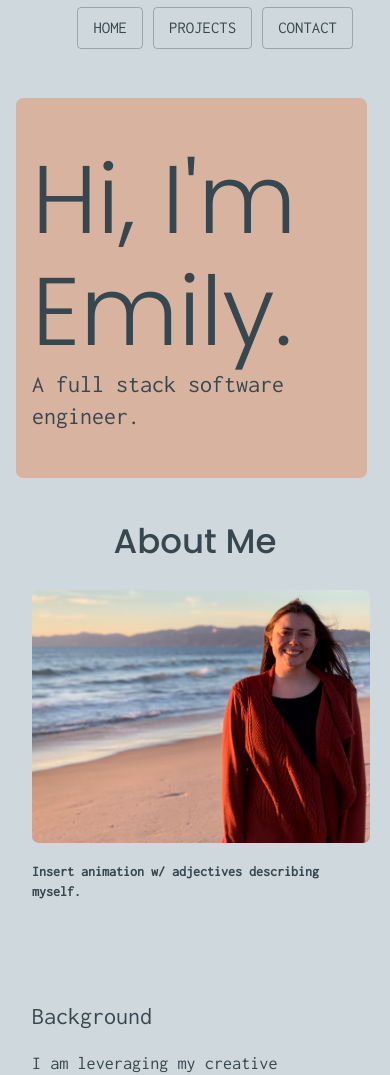
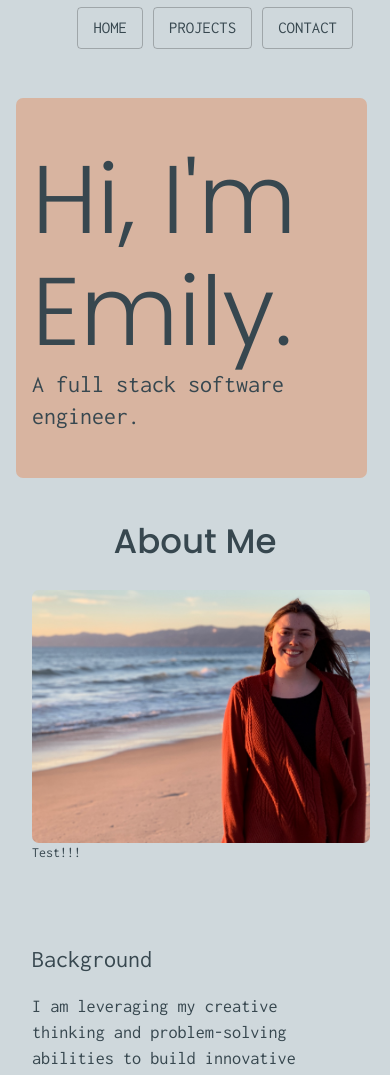
Before and after one commit to emblair96/emblair96.github.io, a React (Create React App) app: page / in a window 390 px wide. Shown: the top 1075 px of the page. Built offline with nearby package versions, Linux system fonts and the light colour scheme.

Commit message:
Update responsiveness

```diff
--- a/src/components/AboutMe.js
+++ b/src/components/AboutMe.js
@@ -1,6 +1,7 @@
 import React from 'react'
 import { Grid, Container } from '@material-ui/core';
-import AboutMeSnippet from './AboutMeSnippet'
+import AboutMeSnippet from './AboutMeSnippet';
+import Animation from './Animation';
 import '../App.css';
 import Icon from '@material-ui/core/Icon';
 
@@ -20,7 +21,7 @@ export default function AboutMe({ theme }) {
       >
         <Grid item xs={12} lg={5} >
           <img className="profile-photo" alt="Emily Blair on beach" src={emilyPhoto}/>
-          <h4>Insert animation w/ adjectives describing myself.</h4>
+          <Animation />
         </Grid>
 
         <Grid item xs={12} lg={7}>
--- /dev/null
+++ b/src/components/Animation.js
@@ -0,0 +1,14 @@
+import anime from 'animejs/lib/anime.es.js';
+
+export default function Animation() {
+  const animation = anime({
+    targets: '.test',
+    translateX: 250,
+    rotate: '1turn',
+    backgroundColor: '#FFF',
+    duration: 800
+  });
+  return (
+    <div className="test">Test!!!</div>
+  )
+}
```
